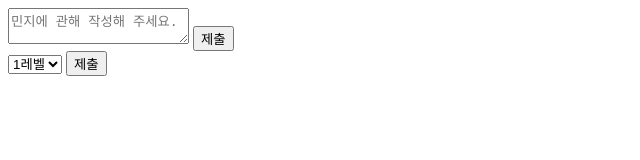
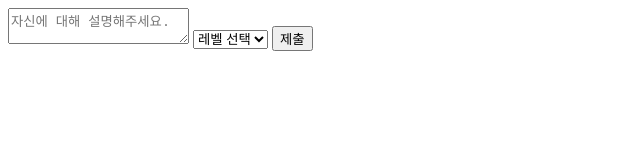
Before and after one commit to pukkok/promise-master, a website: page public/index.html in a window 1280 px wide. Shown: the whole page, without its empty margins (0-640 px from the left). Drawn offline with Linux system fonts and the light colour scheme.

Commit message:
데이터를 한번에 받도록 변경

```diff
--- a/public/index.html
+++ b/public/index.html
@@ -8,20 +8,32 @@
 <body>
   <div id="root">
     <!-- TODO : /minji라는 주소로 form을 만들고 POST, textarea 태그 사용-->
-    <form action="/minji" method="post">
+    <!-- <form action="/minji" method="post">
       <textarea name="bio" placeholder="민지에 관해 작성해 주세요."></textarea>
       <input type="submit" value="제출">
-    </form>
+    </form> -->
 
-    <!-- TODO : /minseok 현재 숫자를 받을거야 "POST" select-option 이용 -->
-    <form action="/minseok" method="post">
-      <select title="민석" name="level">
+    <form action="/send-data" method="post">
+      <textarea name="bio" placeholder="자신에 대해 설명해주세요."></textarea>
+
+      <select title="level-selector" name="level">
+        <option value="0">레벨 선택</option>
         <option value="1">1레벨</option>
         <option value="2">2레벨</option>
         <option value="3">3레벨</option>
       </select>
       <input type="submit" value="제출">
     </form>
+    <!-- TODO : /minseok 현재 숫자를 받을거야 "POST" select-option 이용 -->
+    <!-- <form action="/minseok" method="post">
+      <select title="민석" name="level">
+        <option value="0">레벨 선택</option>
+        <option value="1">1레벨</option>
+        <option value="2">2레벨</option>
+        <option value="3">3레벨</option>
+      </select>
+      <input type="submit" value="제출">
+    </form> -->
   </div>
 </body>
 </html>
```
